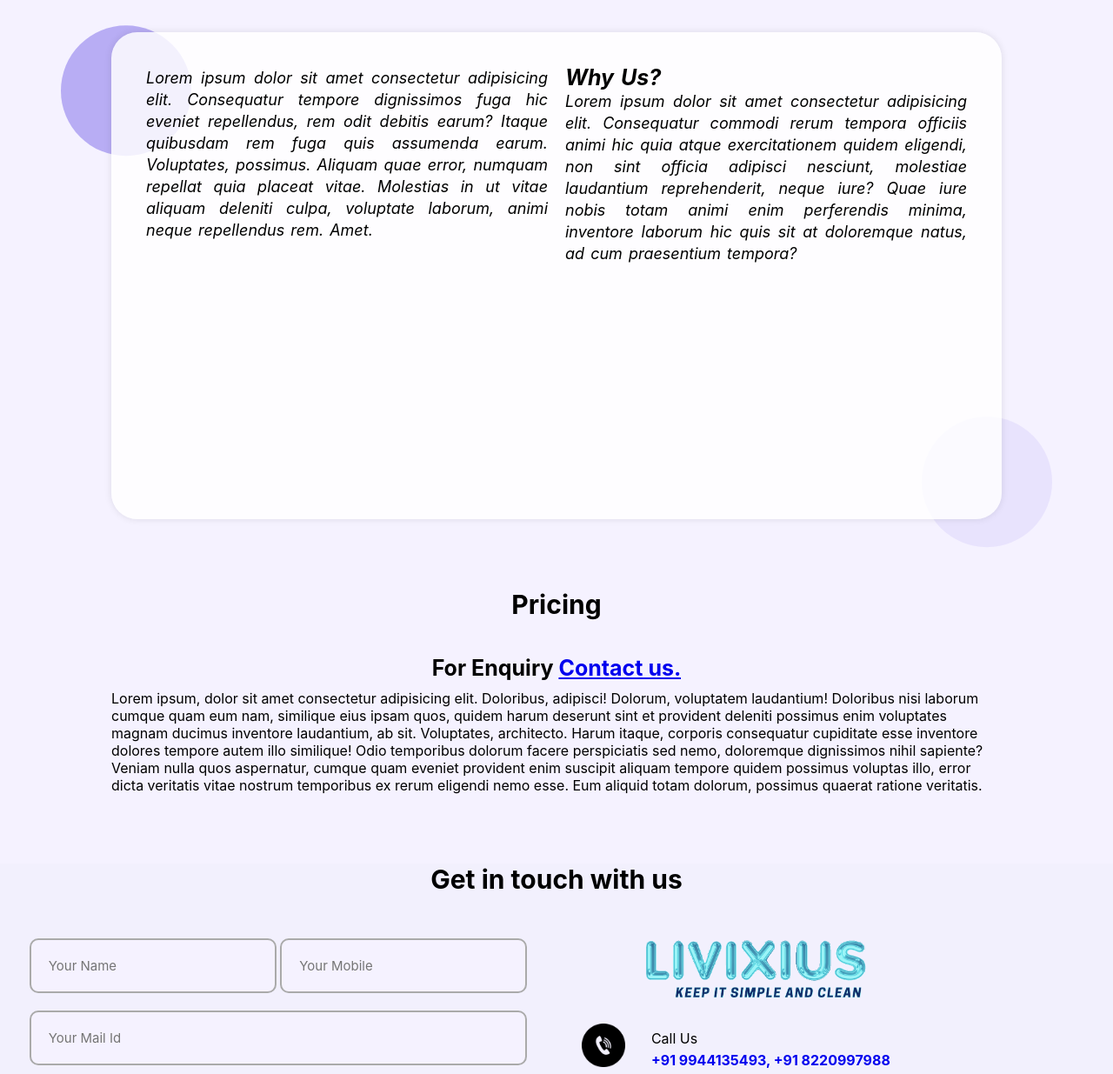
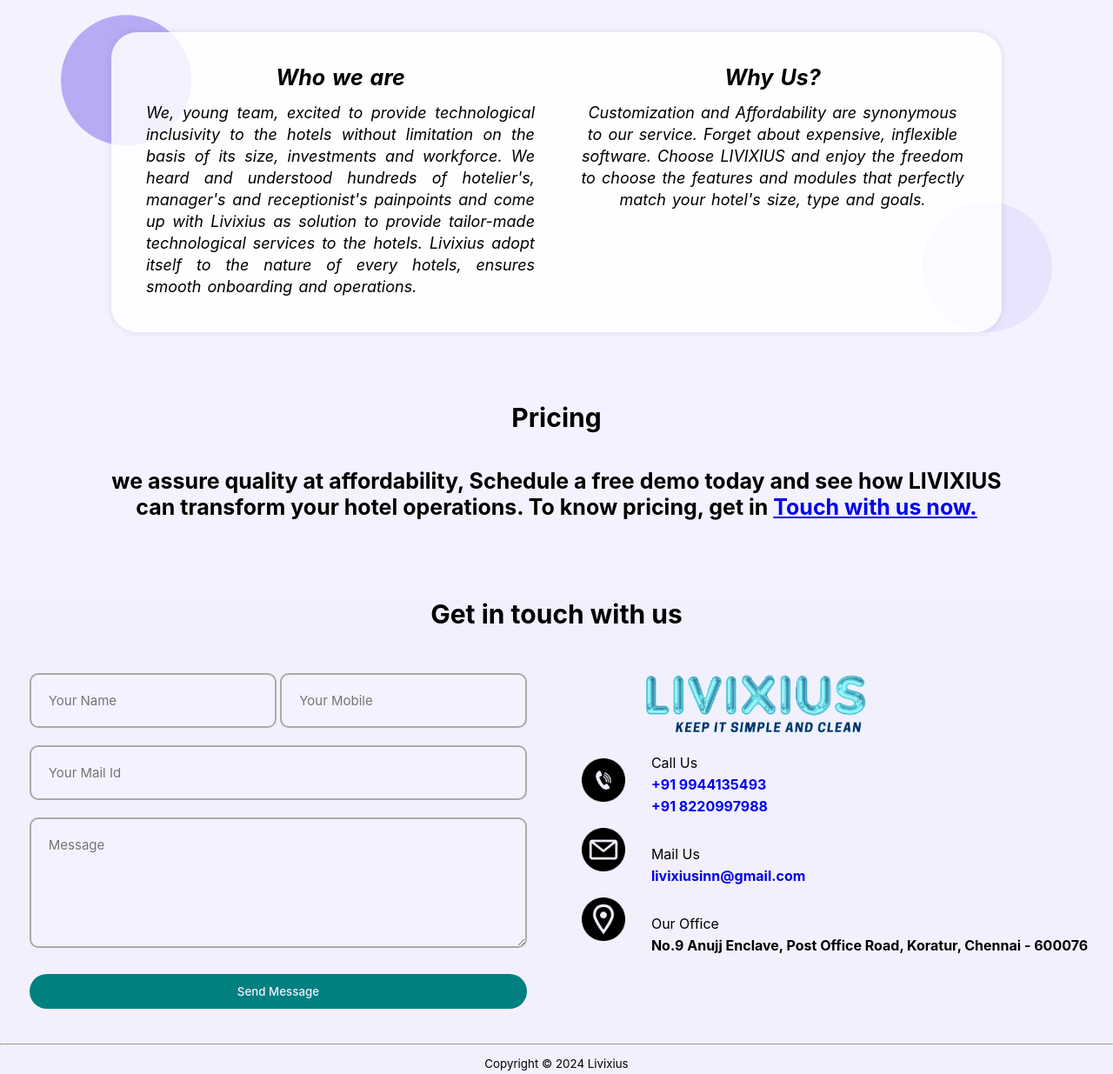
Before and after one commit to Poovarasan-A/Livixius-web, a plain HTML site: page index.html in a window 1280 px wide. Shown: the part 1435-2670 px from the top of the page at 87% size. Drawn offline with nearby package versions, Linux system fonts and the light colour scheme; a script that the page names is missing.

Commit message:
mobile update

```diff
--- a/app.js
+++ b/app.js
@@ -83,7 +83,7 @@ let tl2 = gsap
     },
   })
   .to(".circle1", {
-    y: -450,
+    y: -250,
     duration: 3,
     backgroundColor: "#ab9ff2d8",
     yoyo: true,
@@ -100,7 +100,7 @@ let tl3 = gsap
     },
   })
   .to(".circle2", {
-    y: 450,
+    y: 300,
     duration: 3,
     backgroundColor: "#ab9ff228",
     yoyo: true,
--- a/index.html
+++ b/index.html
@@ -40,8 +40,8 @@
         <div class="wlcm">
           <h1>Hey! I am<span> LIVIXIUS</span></h1>
           <h2>
-            Your hotel’s digital partner<br />Enthusiastically designed
-            companion to cater digital upgradation
+            Enthusiastically designed hotel management software. Your hotel's
+            digital partner to cater technological upgradation
           </h2>
           <button>Get Started</button>
         </div>
@@ -154,24 +154,28 @@
       <div class="aboutBox">
         <div class="content">
           <div class="aboutus">
+            <div class="aboutHead">
+              <strong>Who we are</strong>
+            </div>
             <p>
-              Lorem ipsum dolor sit amet consectetur adipisicing elit.
-              Consequatur tempore dignissimos fuga hic eveniet repellendus, rem
-              odit debitis earum? Itaque quibusdam rem fuga quis assumenda
-              earum. Voluptates, possimus. Aliquam quae error, numquam repellat
-              quia placeat vitae. Molestias in ut vitae aliquam deleniti culpa,
-              voluptate laborum, animi neque repellendus rem. Amet.
+              We, young team, excited to provide technological inclusivity to
+              the hotels without limitation on the basis of its size,
+              investments and workforce. We heard and understood hundreds of
+              hotelier's, manager's and receptionist's painpoints and come up
+              with Livixius as solution to provide tailor-made technological
+              services to the hotels. Livixius adopt itself to the nature of
+              every hotels, ensures smooth onboarding and operations.
             </p>
           </div>
           <div class="whyus">
-            <strong>Why Us?</strong>
+            <div class="whyusHead">
+              <strong>Why Us?</strong>
+            </div>
             <p>
-              Lorem ipsum dolor sit amet consectetur adipisicing elit.
-              Consequatur commodi rerum tempora officiis animi hic quia atque
-              exercitationem quidem eligendi, non sint officia adipisci
-              nesciunt, molestiae laudantium reprehenderit, neque iure? Quae
-              iure nobis totam animi enim perferendis minima, inventore laborum
-              hic quis sit at doloremque natus, ad cum praesentium tempora?
+              Customization and Affordability are synonymous to our service.
+              Forget about expensive, inflexible software. Choose LIVIXIUS and
+              enjoy the freedom to choose the features and modules that
+              perfectly match your hotel's size, type and goals.
             </p>
           </div>
         </div>
@@ -182,21 +186,11 @@
     <section id="pricing">
       <h1>Pricing</h1>
       <div class="content">
-        <strong>For Enquiry <a href="#"> Contact us.</a></strong>
-        <p>
-          Lorem ipsum, dolor sit amet consectetur adipisicing elit. Doloribus,
-          adipisci! Dolorum, voluptatem laudantium! Doloribus nisi laborum
-          cumque quam eum nam, similique eius ipsam quos, quidem harum deserunt
-          sint et provident deleniti possimus enim voluptates magnam ducimus
-          inventore laudantium, ab sit. Voluptates, architecto. Harum itaque,
-          corporis consequatur cupiditate esse inventore dolores tempore autem
-          illo similique! Odio temporibus dolorum facere perspiciatis sed nemo,
-          doloremque dignissimos nihil sapiente? Veniam nulla quos aspernatur,
-          cumque quam eveniet provident enim suscipit aliquam tempore quidem
-          possimus voluptas illo, error dicta veritatis vitae nostrum temporibus
-          ex rerum eligendi nemo esse. Eum aliquid totam dolorum, possimus
-          quaerat ratione veritatis.
-        </p>
+        <strong
+          >we assure quality at affordability, Schedule a free demo today and
+          see how LIVIXIUS can transform your hotel operations. To know pricing,
+          get in <a href="#contact"> Touch with us now.</a></strong
+        >
       </div>
     </section>
     <!-- ----------------------------------------Pricing page ends here----------------------------------- -->
@@ -234,9 +228,8 @@
           </div>
           <div class="addressBox">
             <label>Call Us</label>
-            <a href="tel:"
-              ><strong>+91 9944135493, +91&nbsp;8220997988</strong></a
-            >
+            <a href="tel:"><strong>+91 9944135493</strong></a>
+            <a href="tel:"><strong>+91 8220997988</strong></a>
             <label>Mail Us</label>
             <a href="mailto:livixiusinn@gmail.com"
               ><strong>livixiusinn@gmail.com</strong></a
--- a/style.css
+++ b/style.css
@@ -129,7 +129,7 @@ nav button {
 }
 .bgAnim1 {
   width: 700px;
-  height: 1300px;
+  height: 1400px;
   background: linear-gradient(#ab9ff2, #ab9ff228);
   z-index: 1;
   position: absolute;
@@ -217,7 +217,6 @@ nav button {
 }
 #about .aboutBox {
   width: 80%;
-  height: 70vh;
   background-color: #ffffffd3;
   box-shadow: 0px 0px 8px rgba(0, 0, 0, 0.1);
   border-radius: 30px;
@@ -226,7 +225,6 @@ nav button {
   margin: 40px 0 80px 0;
 }
 #about .content {
-  height: 100%;
   width: 100%;
   padding: 40px;
   text-align: justify;
@@ -238,11 +236,26 @@ nav button {
   grid-template-columns: 1fr 1fr;
   gap: 20px;
 }
-.content .whyus {
-  text-align: justify;
+.content .aboutHead {
+  height: 40px;
+  text-align: center;
+}
+.aboutHead strong {
+  font-size: 25px;
+}
+.content .aboutus {
+  padding-right: 15px;
+}
+.content .whyusHead {
+  height: 40px;
+  text-align: center;
 }
 .content .whyus strong {
   font-size: 25px;
+}
+.content .whyus {
+  padding-left: 15px;
+  text-align: center;
 }
 #about .circle1,
 .circle2 {
@@ -254,27 +267,32 @@ nav button {
 }
 #about .circle1 {
   right: 70px;
-  margin-top: 490px;
+  margin-top: 200px;
   background-color: var(--primary-color);
 }
 #about .circle2 {
   left: 70px;
-  margin-bottom: 450px;
+  margin-bottom: 250px;
   background-color: #ab9ff2d8;
 }
 /* ------------------------------Pricing page starts----------------------------------- */
 #pricing {
   width: 100%;
   background-color: var(--white-color);
+  display: flex;
+  flex-direction: column;
+  align-items: center;
+  justify-content: center;
 }
 #pricing h1 {
   text-align: center;
   font-size: 30px;
 }
 #pricing .content {
-  width: 100%;
+  width: 80%;
   height: 50%;
   display: flex;
+  text-align: center;
   flex-direction: column;
   justify-content: center;
   align-items: center;
@@ -283,9 +301,6 @@ nav button {
 #pricing .content strong {
   font-size: 25px;
   margin-bottom: 10px;
-}
-#pricing .content p {
-  width: 80%;
 }
 /* --------------------------------------Contact page starts-------------------------------------------- */
 #contact {
@@ -376,6 +391,10 @@ form .msg {
 }
 /* ------------------------------Mobile and  other devices------------------------------------ */
 @media all and (max-width: 768px) {
+  body {
+    max-width: 100%;
+    height: 100vh;
+  }
   nav {
     flex-direction: column;
   }
@@ -396,7 +415,7 @@ form .msg {
     display: block;
     position: absolute;
     top: 20px;
-    right: 15px;
+    right: 10px;
   }
   .showmenu {
     display: block;
@@ -406,9 +425,10 @@ form .msg {
   }
   .homePage {
     padding-top: 100px;
-    width: 100vw;
+    max-width: 100%;
     display: flex;
     flex-direction: column;
+    overflow-x: hidden;
   }
   .wlcm {
     align-items: center;
@@ -429,13 +449,7 @@ form .msg {
     padding-right: 30px;
   }
   .bgAnim1 {
-    height: 500px;
-    width: 250px;
-    background: linear-gradient(#ab9ff2, #ab9ff228);
-    border-radius: 700px 0 0 700px;
-    top: 45%;
-    right: -40%;
-    z-index: 1;
+    display: none;
   }
   /* ---------------------------features page--------------------- */
   #features h1 {
@@ -447,7 +461,7 @@ form .msg {
     gap: 30px;
   }
   .boxes .box {
-    width: 280px;
+    width: 90%;
     height: 160px;
   }
   .boxes .icon-circle {
@@ -493,8 +507,10 @@ form .msg {
   /* ---------------------- pricing page-------------------------- */
   #pricing {
     height: auto;
+    width: 100%;
   }
   #pricing .content {
+    width: 70%;
     height: auto;
   }
   /* -------------------------contact page------------------------- */
```
